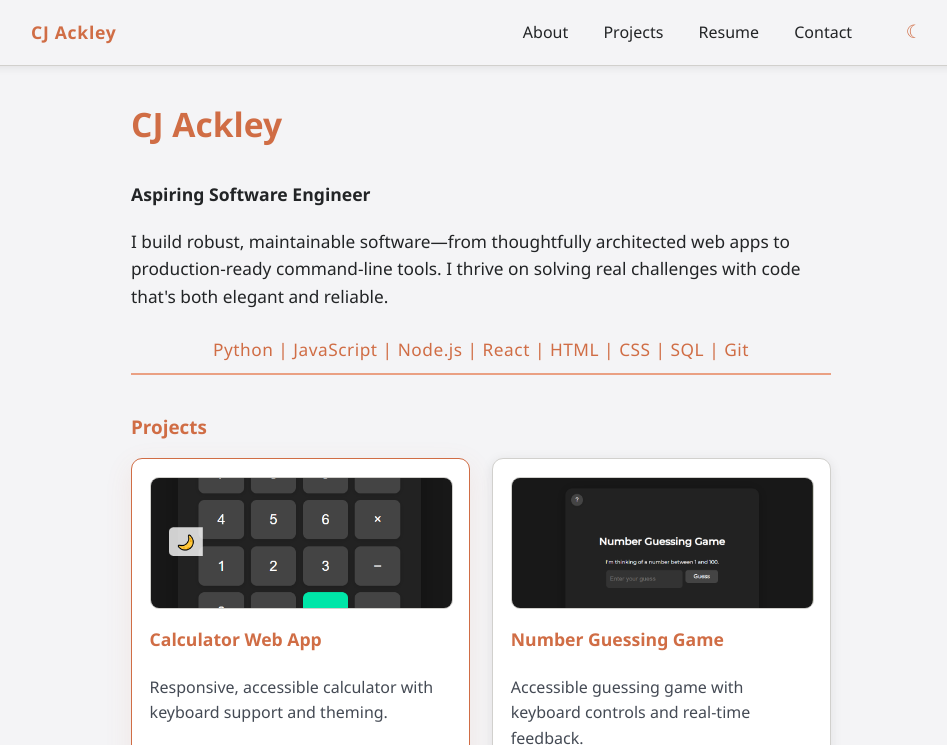
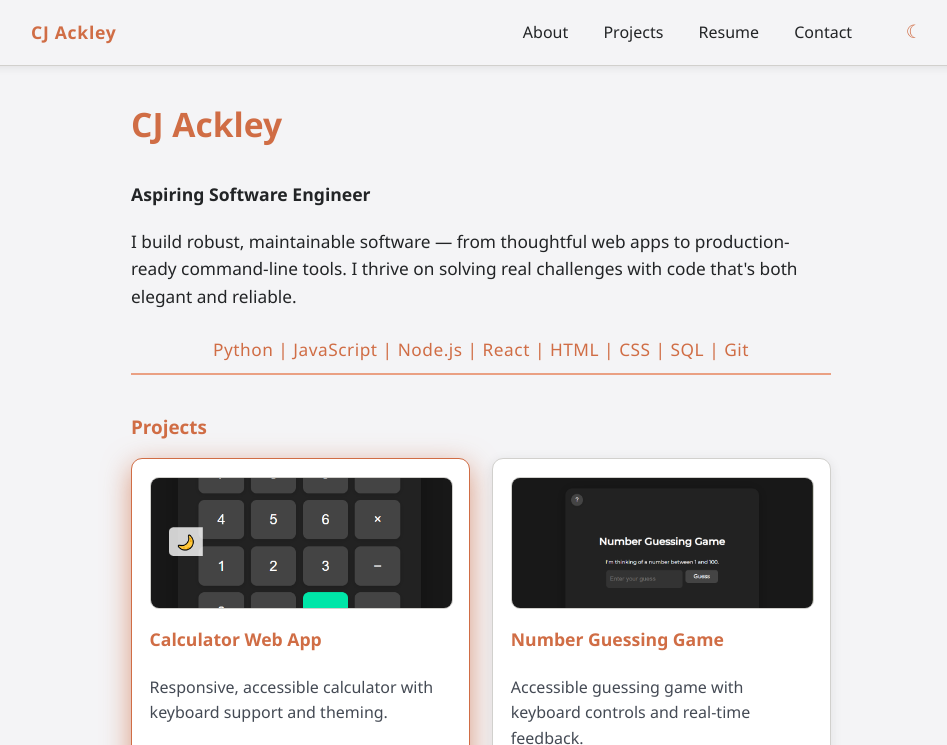
Before and after one commit to AI-CJ/portfolio, a plain HTML site: page index.html in a window 1280 px wide. In both pictures the pointer is over the element 459 px from the left and 683 px from the top of the page. Shown: the top 745 px of the page, without its empty margins (159-1106 px from the left). Drawn offline with Linux system fonts and the light colour scheme.

Commit message:
Style: updated the project cards to glow on hover for both light and dark modes

```diff
--- a/index.html
+++ b/index.html
@@ -22,7 +22,7 @@
     <section id="about">
       <h1>CJ Ackley</h1>
       <h2>Aspiring Software Engineer</h2>
-      <p>I build robust, maintainable software—from thoughtfully architected web apps to production-ready command-line tools. I thrive on solving real challenges with code that's both elegant and reliable.</p>
+      <p>I build robust, maintainable software — from thoughtful web apps to production-ready command-line tools. I thrive on solving real challenges with code that's both elegant and reliable.</p>
       <div class="skills-bar">
         Python | JavaScript | Node.js | React | HTML | CSS | SQL | Git
       </div>
--- a/style.css
+++ b/style.css
@@ -78,3 +78,15 @@ body.dark .skills-bar {
   color: var(--ter-ll);
   border-bottom: 2px solid #3b2c25;
 }
+
+.project:hover,
+.project:focus-within {
+  border-color: var(--ter);
+  box-shadow: 0 8px 28px #d06d45aa; /* Use same shadow as dark mode */
+}
+
+body.dark .project:hover,
+body.dark .project:focus-within {
+  border-color: var(--ter-ll);
+  box-shadow: 0 8px 28px #d06d45aa;
+}
```
